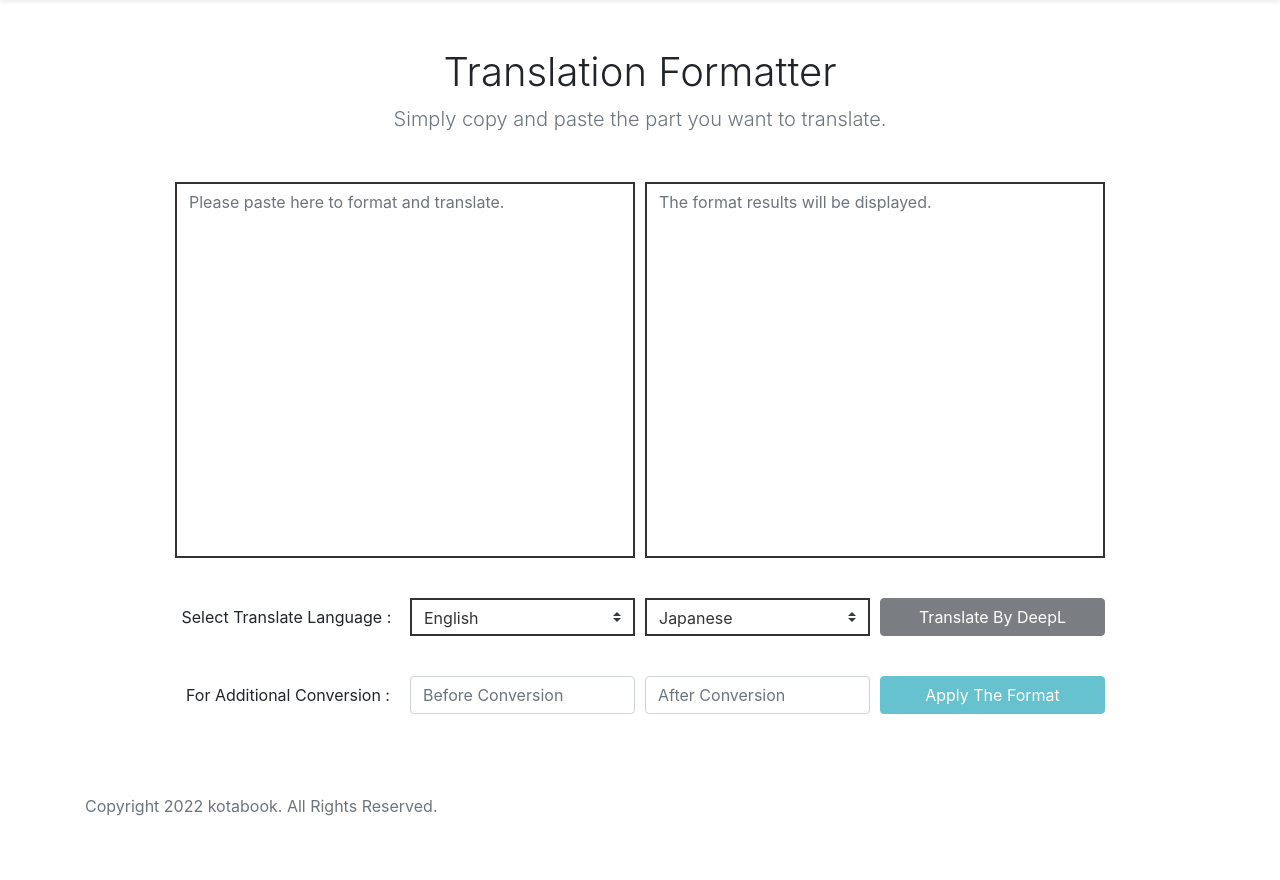
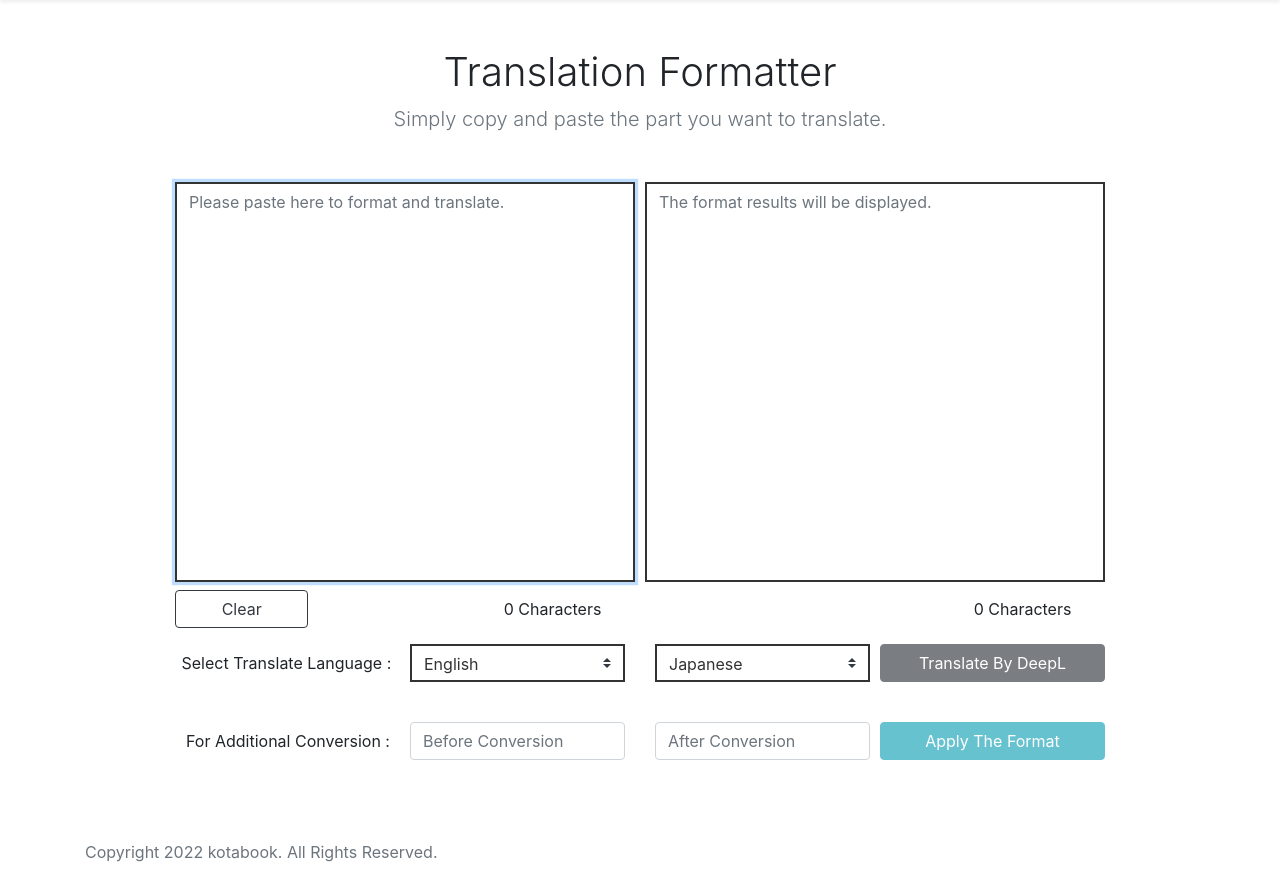
Before and after one commit to kotabook/translation-formatter, a Flask app: page / in a window 1280 px wide. Shown: the part 56-936 px from the top of the page. Before the commit the page ends 872 px from the top, so only its background shows below. Run offline with Flask 2, Linux system fonts and the light colour scheme; some libraries are stand-ins or nearby versions.

Commit message:
文字数表示機能とリセットボタンの実装

```diff
--- a/app/static/script.js
+++ b/app/static/script.js
@@ -3,18 +3,24 @@
 const deepl_url = `https://www.deepl.com/translator#`;
 
 // ペースト箇所
-let paste_textarea     = document.getElementById("paste_textarea");
+let paste_textarea      = document.getElementById("paste_textarea");
 // フォーマット結果表示箇所
-let format_textarea    = document.getElementById("format_textarea");
+let format_textarea     = document.getElementById("format_textarea");
 // 翻訳結果表示箇所
-let translate_textarea = document.getElementById("translate_textarea");
+let translate_textarea  = document.getElementById("translate_textarea");
+// ペースト箇所文字数表示
+let paste_count         = document.getElementById("paste_count");
+// フォーマット結果文字数表示
+let format_count        = document.getElementById("format_count");
 
 // 警告の表示先である要素を取得
-const text_error    = document.getElementById("text_error");
+const text_error        = document.getElementById("text_error");
 // 送信ボタンを取得
-const submit_button = document.getElementById("submit_button");
+const submit_button     = document.getElementById("submit_button");
 // 変換ボタンを取得
-const conversion_button = document.getElementById("conversion_button")
+const conversion_button = document.getElementById("conversion_button");
+// 文字消去ボタンを取得
+const clear_button      = document.getElementById("clear_button");
 
 // フォーマットするリストを取得
 let format_list = [];
@@ -62,10 +68,13 @@ function validateButton() {
 
 // ペースト箇所に変更があれば実行する関数
 paste_textarea.addEventListener("input", function() {
+    console.log(format_textarea)
     // ペースト箇所の文字列を取得
     let paste_text = paste_textarea.value;
     // 文字列の長さを取得
     let text_length = textCounter(paste_text);
+    // 文字数表示
+    paste_count.value = String(text_length) + ` Characters`;
     // もし文字列入力がなければ
     if (text_length == 0) {
         // ボタンを無効化
@@ -86,8 +95,8 @@ paste_textarea.addEventListener("input", function() {
     for (let i = 0; i < format_list.length; i++) {
         paste_text = paste_text.replaceAll(format_list[i][0], format_list[i][1]);
     }
-    // 結果を表示
-    format_textarea.textContent = paste_text;
+    format_textarea.value = paste_text;
+    format_count.value = String(textCounter(paste_text)) + ` Characters`;
     return 0;
 });
 
@@ -125,13 +134,14 @@ submit_button.addEventListener("click", function() {
     }
 });
 
+// 追加変換ボタンをクリックした時の処理
 conversion_button.addEventListener("click", function() {
     // 変換前の入力欄
     let before_conversion = document.getElementById("before_conversion").value;
     // 変換後の入力欄
     let after_conversion  = document.getElementById("after_conversion").value;
     // もし、いずれかの要素が空であれば
-    if (before_conversion == `` || after_conversion == ``) {
+    if (before_conversion == ``) {
         // エラーを出力
         text_error.innerHTML = `<p class="text-danger">Conversion not possible because the required information has not been entered.</p>`;
     } else {
@@ -140,7 +150,23 @@ conversion_button.addEventListener("click", function() {
         let format_text = format_textarea.value;
         let new_format_text = format_text.replaceAll(before_conversion, after_conversion);
         // 結果を表示
-        format_textarea.textContent = new_format_text;
+        format_textarea.value = new_format_text;
+        format_count.value = String(textCounter(new_format_text)) + ` Characters`;
         return 0;
     }
 });
+
+// テキスト削除ボタンをクリックした時の処理
+clear_button.addEventListener("click", function() {
+    console.log(paste_textarea)
+    // テキストを削除
+    paste_textarea.value  = ``;
+    format_textarea.value = ``;
+    // 文字数カウントを0にする
+    paste_count.value  = `0 Characters`;
+    format_count.value = `0 Characters`;
+    // ボタンを無効化
+    invalidateButton();
+    conversion_button.disabled = true;
+    return 0;
+});
--- a/app/static/style.css
+++ b/app/static/style.css
@@ -19,6 +19,15 @@
 
 .jumbotron .container {
     max-width: 60rem;
+}
+
+.clearButton{
+    width: 13px;
+    height: 13px;
+    position: absolute;
+    right: 10px;
+    top: 3px;
+    cursor: pointer;
 }
 
 img {
--- a/app/templates/index.html
+++ b/app/templates/index.html
@@ -47,27 +47,47 @@
                 <p class="lead text-muted mb-5">Simply copy and paste the part you want to translate.</p>
                     <div class="form-row">
                         <div class="form-group col-md-6">
-                            <textarea name="input-text" class="form-control" id="paste_textarea" placeholder="Please paste here to format and translate." rows="15"></textarea>
+                            <textarea name="input-text" class="form-control" id="paste_textarea" placeholder="Please paste here to format and translate." rows="16" autofocus></textarea>
+                            <div class="row mt-2">
+                                <div class="col">
+                                    <button type="button" id="clear_button" class="btn btn-outline-dark btn-block">Clear</button>
+                                </div>
+                                <div class="col"></div>
+                                <div class="col">
+                                    <input type="text" id="paste_count" readonly class="form-control-plaintext" value="0 Characters">
+                                </div>
+                            </div>
                         </div>
                         <div class="form-group col-md-6">
-                            <textarea name="translate-text" class="form-control" id="format_textarea" placeholder="The format results will be displayed." rows="15"></textarea>
+                            <textarea name="translate-text" class="form-control" id="format_textarea" placeholder="The format results will be displayed." rows="16"></textarea>
+                            <div class="row mt-2">
+                                <div class="col"></div>
+                                <div class="col"></div>
+                                <div class="col">
+                                    <input type="text" id="format_count" readonly class="form-control-plaintext" value="0 Characters">
                                 </div>
                             </div>
-                    <div class="form-row mt-4">
+                        </div>
+                    </div>
+                    <div class="form-row">
                         <div class="form-group col-md-3">
                             <input type="text" readonly class="form-control-plaintext" value=" Select Translate Language :">
                         </div>
-                        <div class="form-group col-md-3">
+                        <div class="form-group col-md-6">
+                            <div class="row">
+                                <div class="col">
                                     <select name="from-lang" class="custom-select" id="from_lang">
                                         <option value="ja">Japanese</option>
                                         <option value="en" selected>English</option>
                                     </select>
                                 </div>
-                        <div class="form-group col-md-3">
+                                <div class="col">
                                     <select name="to-lang" class="custom-select" id="to_lang">
                                         <option value="ja" selected>Japanese</option>
                                         <option value="en">English</option>
                                     </select>
+                                </div>
+                            </div>
                         </div>
                         <div class="form-group col-md-3">
                             <button type="submit" class="btn btn-dark btn-block" id="submit_button" disabled>Translate By DeepL</button>
@@ -77,11 +97,15 @@
                         <div class="form-group col-md-3">
                             <input type="text" readonly class="form-control-plaintext" value="  For Additional Conversion :">
                         </div>
-                        <div class="form-group col-md-3">
+                        <div class="form-group col-md-6">
+                            <div class="row">
+                                <div class="col">
                                     <input class="form-control" id="before_conversion" type="text" placeholder="Before Conversion">
                                 </div>
-                        <div class="form-group col-md-3">
+                                <div class="col">
                                     <input class="form-control" id="after_conversion" type="text" placeholder="After Conversion">
+                                </div>
+                            </div>
                         </div>
                         <div class="form-group col-md-3">
                             <button type="submit" class="btn btn-info btn-block" id="conversion_button" disabled>Apply The Format</button>
```
Lines whose indentation alone changed are shown as unchanged.
